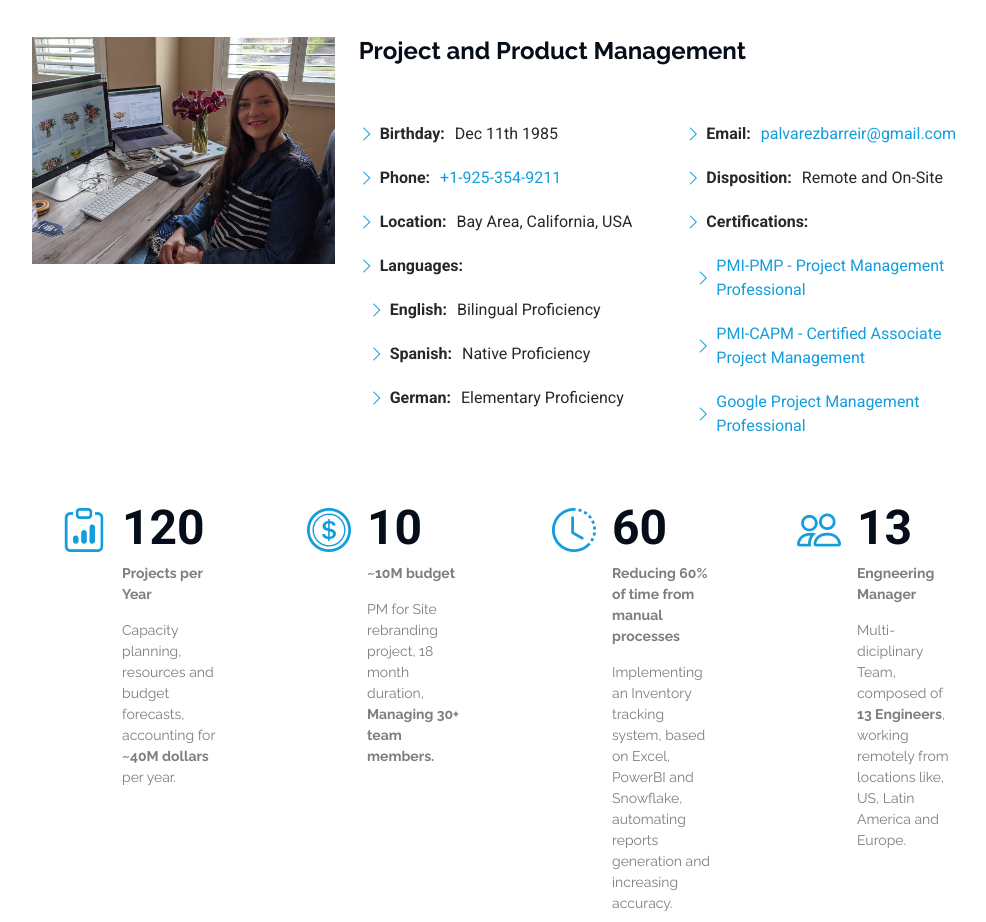
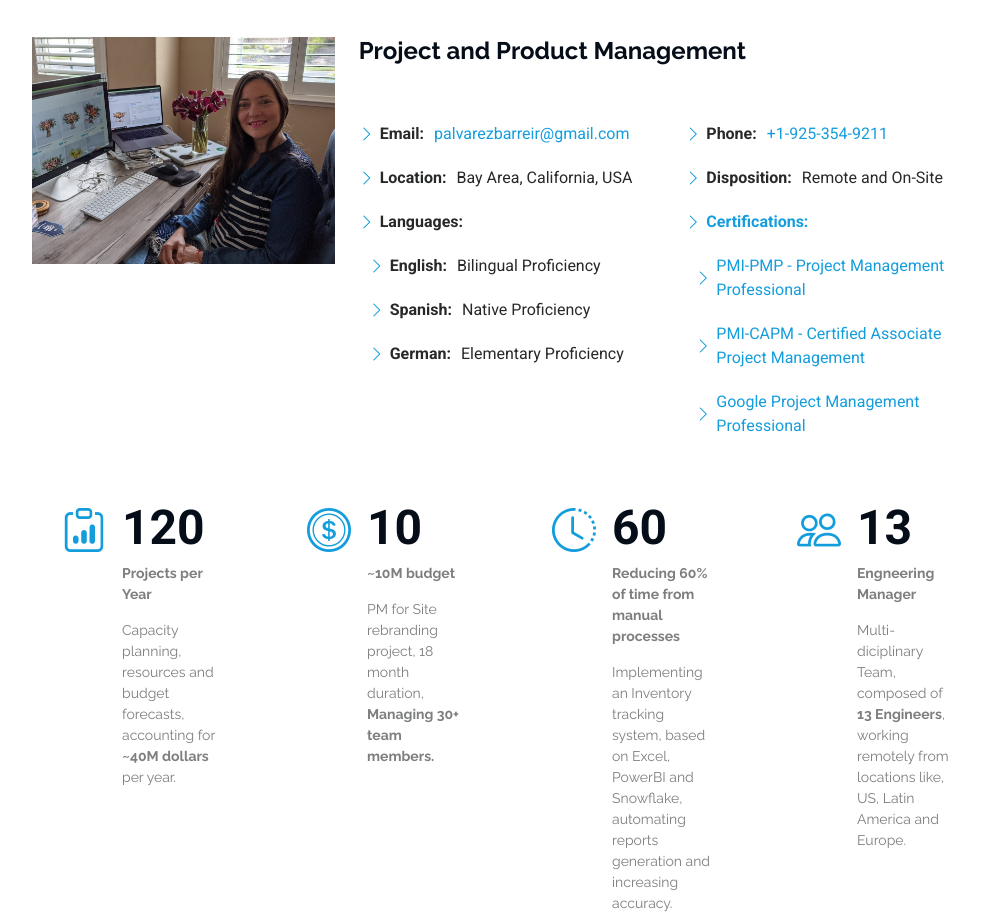
Before and after one commit to claudiomll/pau_website, a plain HTML site: page index.html in a window 1280 px wide. Shown: the part 1107-2029 px from the top of the page, without its empty margins (280-1266 px from the left). Drawn offline with Linux system fonts and the light colour scheme.

Commit message:
about changes

```diff
--- a/index.html
+++ b/index.html
@@ -123,8 +123,8 @@
             <div class="row">
               <div class="col-lg-6">
                 <ul>
-                  <li><i class="bi bi-chevron-right"></i> <strong>Birthday:</strong> <span>Dec 11th 1985</span></li>
-                  <li><i class="bi bi-chevron-right"></i> <strong>Phone:</strong> <span><a href="tel:+1-925-354-9211">+1-925-354-9211</a></span></li>
+                  <li><i class="bi bi-chevron-right"></i> <strong>Email:</strong> <span><a target="_blank" rel="noopener noreferrer" href="mailto:palvarezbarreir@gmail.com">palvarezbarreir@gmail.com</a></span></li>
+
                   <li><i class="bi bi-chevron-right"></i> <strong>Location:</strong> <span>Bay Area, California, USA</span></li>
                   <li><i class="bi bi-chevron-right"></i> <strong>Languages:</strong></span></li>
                   <div style="padding-left: 10px;">
@@ -137,9 +137,9 @@
               </div>
               <div class="col-lg-6">
                 <ul>
-                  <li><i class="bi bi-chevron-right"></i> <strong>Email:</strong> <span><a target="_blank" rel="noopener noreferrer" href="mailto:palvarezbarreir@gmail.com">palvarezbarreir@gmail.com</a></span></li>
+                  <li><i class="bi bi-chevron-right"></i> <strong>Phone:</strong> <span><a href="tel:+1-925-354-9211">+1-925-354-9211</a></span></li>
                   <li><i class="bi bi-chevron-right"></i> <strong>Disposition:</strong> <span>Remote and On-Site</span></li>
-                  <li><i class="bi bi-chevron-right"></i> <strong>Certifications:</strong></li>
+                  <li><i class="bi bi-chevron-right"></i> <a href="/certifications"><strong>Certifications:</strong></a></li>
                   <div style="padding-left: 10px;">
                     <ul>
                       <li><i class="bi bi-chevron-right"></i><span><a target="_blank" rel="noopener noreferrer" href="/certifications/Paula_A_Alvarez_Barreiro_PMP.pdf">PMI-PMP - Project Management Professional</a></span></li>
```
